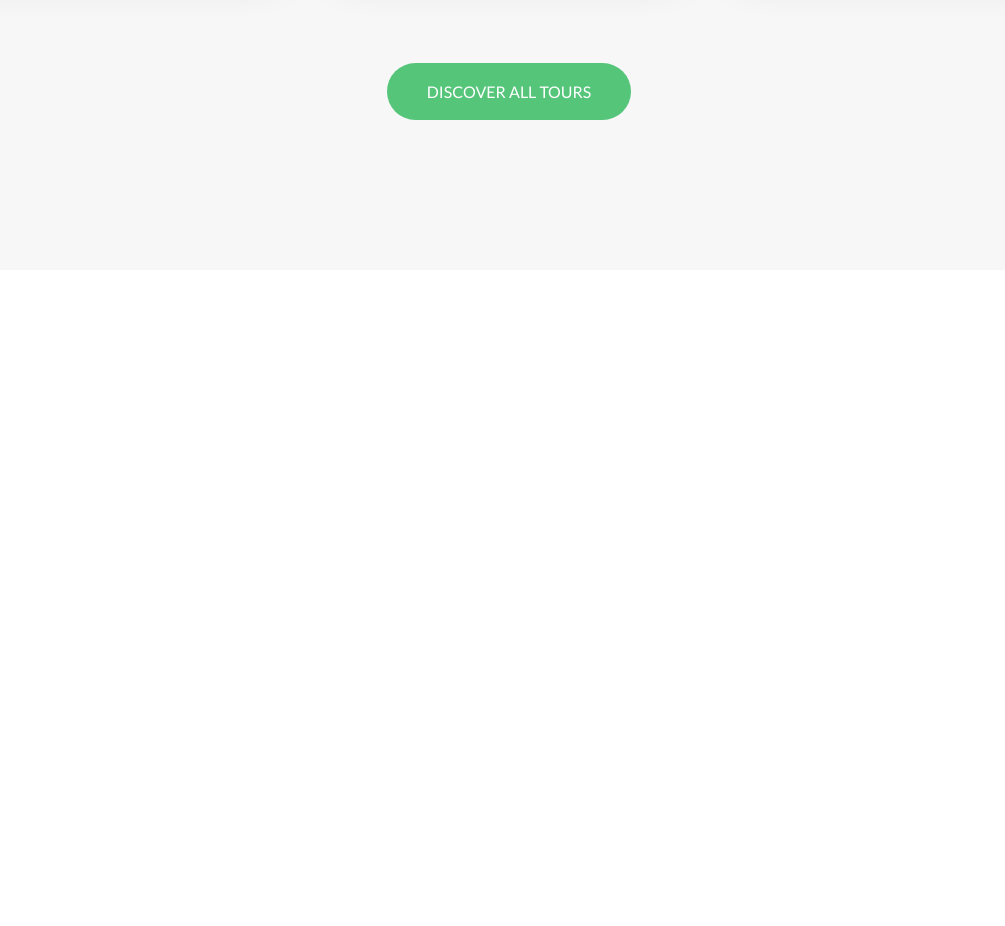
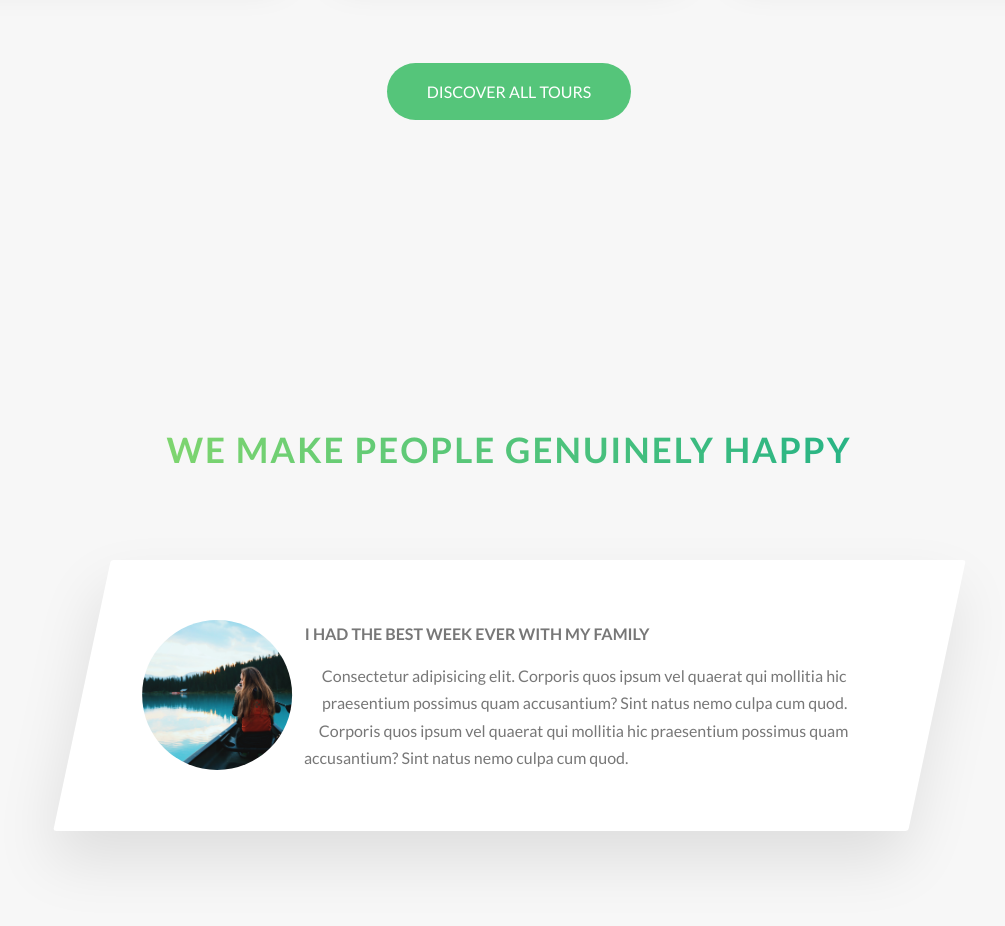
Before and after one commit to llRedXll/Advanced-CSS-And-Sass, a website: page Natours/index.html in a window 1280 px wide. Shown: the part 3057-3983 px from the top of the page, without its empty margins (131-1136 px from the left). Before the commit the page ends 3357 px from the top, so only its background shows below. Drawn offline with Linux system fonts and the light colour scheme.

Commit message:
start story section and creat the img and shape

```diff
--- a/Natours/index.html
+++ b/Natours/index.html
@@ -29,6 +29,7 @@
     </header>
 
     <main>
+        <!-- ABOUT SECTION-->
         <section class="section-about">
             <div class="u-center-text u-margin-bottom-big">
                 <h2 class="heading-secondary">
@@ -59,8 +60,8 @@
             </div>
         </section>
 
+        <!-- FEATURES SECTION-->
         <section class="section-features">
-
             <div class="row">
                 <div class="col-1-of-4">
                     <div class="feature-box">
@@ -108,6 +109,7 @@
             </div>
         </section>
 
+        <!-- TOURS SECTION-->
         <section class="section-tours">
             <div class="u-center-text u-margin-bottom-big">
                 <h2 class="heading-secondary">
@@ -116,7 +118,8 @@
             </div>
 
             <div class="row">
-                 <div class="col-1-of-3"> <!-- CARD 1 -->
+                <div class="col-1-of-3">
+                    <!-- CARD 1 -->
                     <div class="card">
                         <div class="card__side card__side--front">
                             <div class="card__picture card__picture--1">
@@ -149,7 +152,8 @@
                     </div>
                 </div>
 
-                <div class="col-1-of-3"> <!-- CARD 2 -->
+                <div class="col-1-of-3">
+                    <!-- CARD 2 -->
                     <div class="card">
                         <div class="card__side card__side--front">
                             <div class="card__picture card__picture--2">
@@ -182,7 +186,8 @@
                     </div>
                 </div>
 
-                <div class="col-1-of-3"> <!-- CARD 3 -->
+                <div class="col-1-of-3">
+                    <!-- CARD 3 -->
                     <div class="card">
                         <div class="card__side card__side--front">
                             <div class="card__picture card__picture--3">
@@ -217,8 +222,32 @@
             </div>
 
             <div class="u-center-text u-margin-top-huge">
-                    <a href="#" class="btn btn--green">Discover all tours</a>
+                <a href="#" class="btn btn--green">Discover all tours</a>
+            </div>
+        </section>
+
+        <!-- STORIES SECTION-->
+        <section class="section-stories">
+            <div class="u-center-text u-margin-bottom-big">
+                <h2 class="heading-secondary">
+                    We make people genuinely happy
+                </h2>
+            </div>
+            <div class="row">
+                <div class="story">
+                    <figure class="story__shape">
+                        <img src="img/nat-8.jpg" alt="person on a tour" class="story__img">
+                    </figure>
+                    <div class="story__text">
+                        <h3 class="heading-tertiary u-margin-bottom-small">I had the best week ever with my family</h3>
+                        <p>
+                            Consectetur adipisicing elit. Corporis quos ipsum vel quaerat qui mollitia hic
+                            praesentium possimus quam accusantium? Sint natus nemo culpa cum quod. Corporis quos ipsum vel quaerat qui mollitia hic
+                            praesentium possimus quam accusantium? Sint natus nemo culpa cum quod.
+                        </p>
+                    </div>
                 </div>
+            </div>
         </section>
     </main>
 
--- /dev/null
+++ b/Natours/sass/components/_story.scss
@@ -0,0 +1,34 @@
+.story {
+    width: 75%;
+    margin: 0 auto;
+    box-shadow: 0 3rem 6rem rgba($color-black, .1);
+    background-color: $color-white;
+    border-radius: 3px;
+    padding: 6rem;
+    padding-left: 9rem;
+    font-size: $default-font-size;
+    transform: skewX(-12deg);
+
+
+    &__shape {
+        width: 15rem;
+        height: 15rem;
+        float: left;
+        transform: translateX(-3rem) skewX(12deg);;
+        //make text flow around the circle, must float and have defined dimensions
+        -webkit-shape-outside: circle(50% at 50% 50%);
+        shape-outside: circle(50% at 50% 50%);
+        //clip to make the actual circle shape
+        -webkit-clip-path: circle(50% at 50% 50%);
+        clip-path: circle(50% at 50% 50%);
+
+    }
+
+    &__img {
+        height: 100%;
+    }
+
+    &__text {
+        transform: skewX(12deg);
+    }
+}
--- a/Natours/sass/main.scss
+++ b/Natours/sass/main.scss
@@ -11,6 +11,7 @@
 @import "components/card";
 @import "components/composition";
 @import "components/feature-box";
+@import "components/story";
 
 @import "layouts/header";
 @import "layouts/grid";
--- a/Natours/sass/pages/_home.scss
+++ b/Natours/sass/pages/_home.scss
@@ -21,3 +21,9 @@
     padding:25rem 0 15rem 0;
     margin-top: -10rem;
 }
+
+.section-stories {
+    padding: 15rem 0;
+    background-color:$color-grey-light-1;
+
+}
```
Also changed, not shown: Natours/css/style.css.
